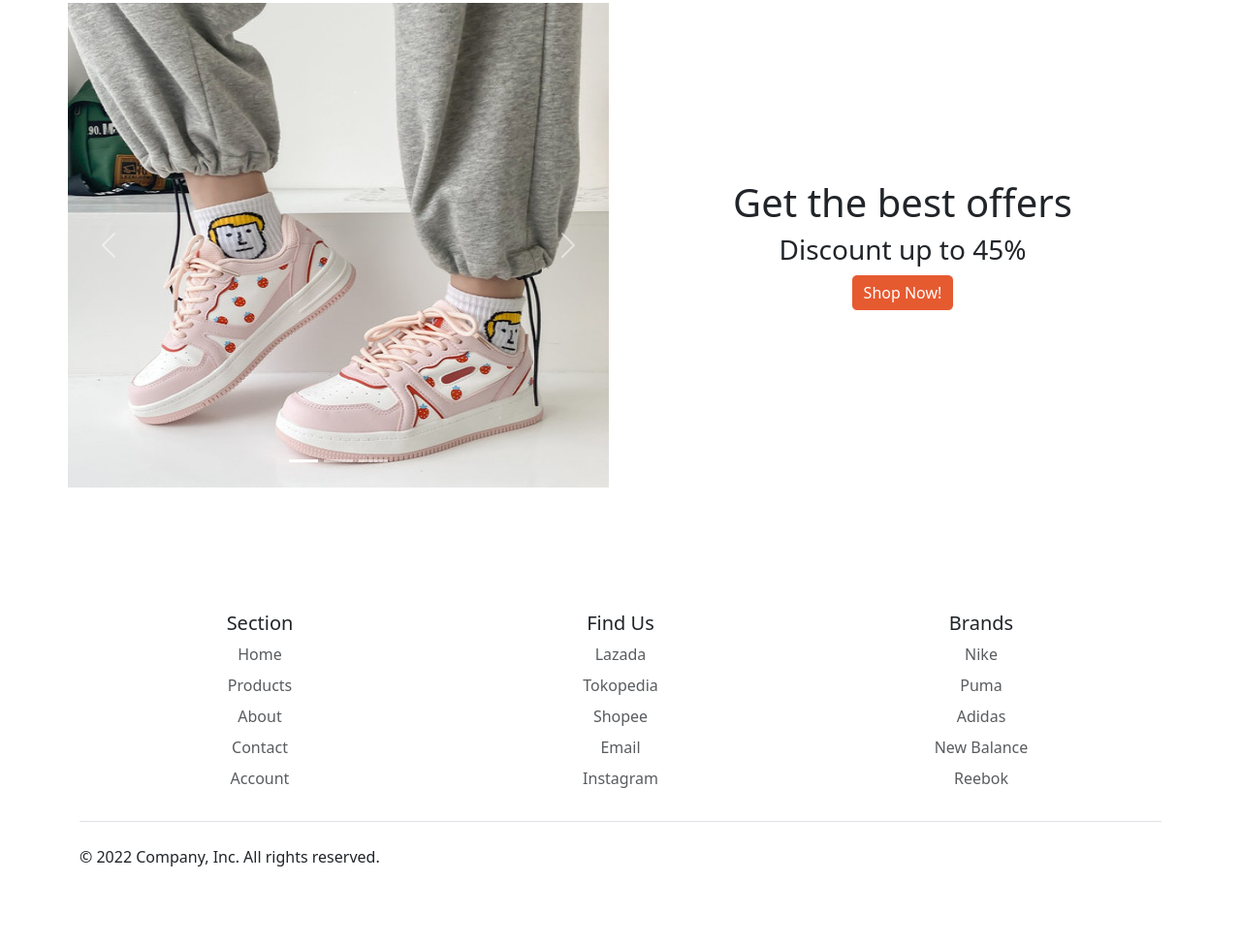
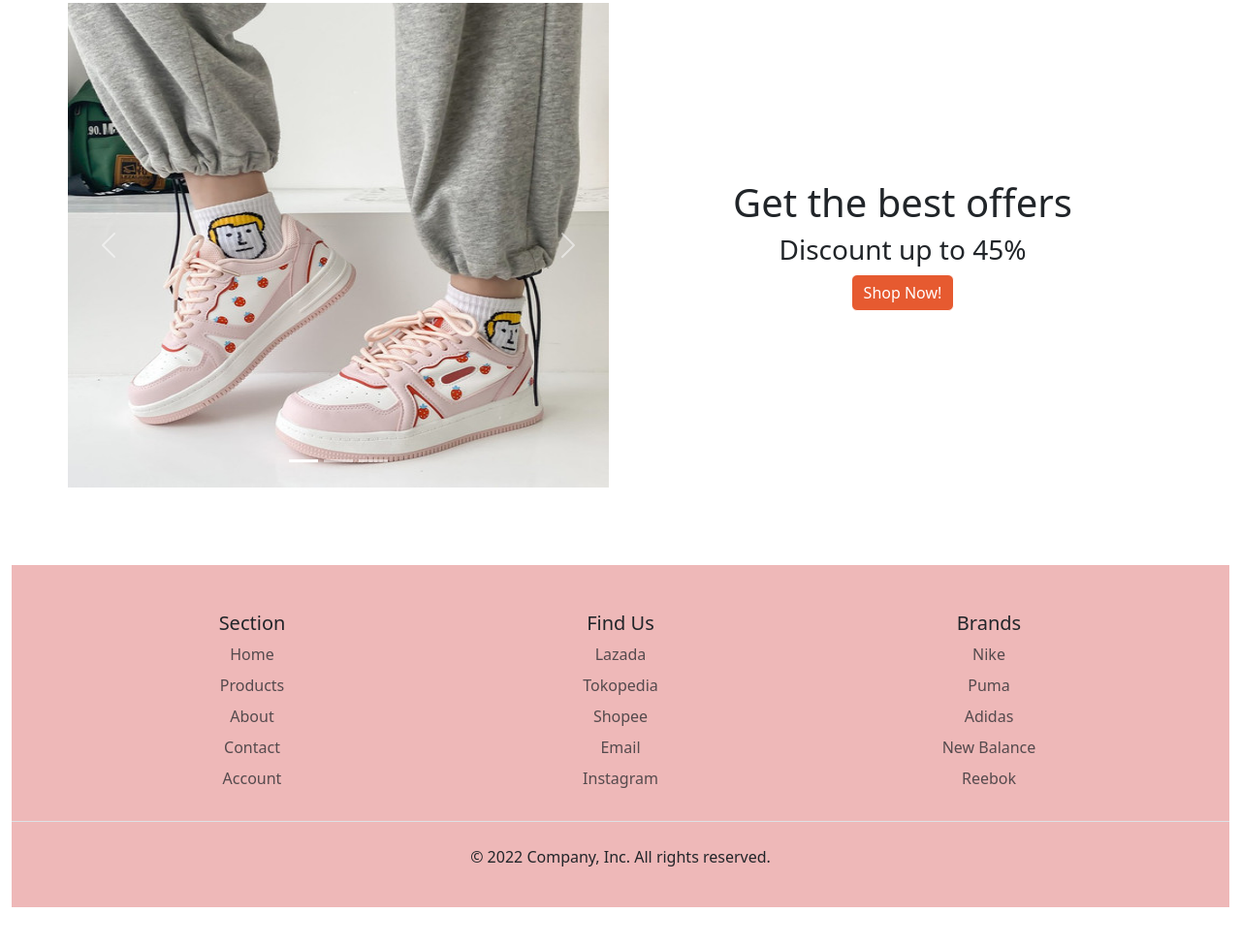
Before and after one commit to kalyanaalk/PWeb-A_Tugas-5, a plain HTML site: page index.html in a window 1280 px wide. Shown: the part 739-1714 px from the top of the page at 97% size. Drawn offline with nearby package versions, Linux system fonts and the light colour scheme; files that its build step writes are made by us from their sources.

Commit message:
Update index.html

```diff
--- a/index.html
+++ b/index.html
@@ -11,7 +11,7 @@
 </head>
 <body">
 
-  <nav class="navbar navbar-expand-lg px-5 bg-white border-bottom fixed-top" style="background-image: linear-gradient(to right, rgb(230, 230, 230), rgb(249, 182, 182))">
+  <nav class="navbar navbar-expand-lg px-5 fixed-top" style="background-color: rgb(249, 182, 182)">
     <a class="navbar-brand" href="#"><img src="images/logo.png" alt="" height="30" class="align-text-top px-5"></a>
     <div class="collapse navbar-collapse px-5" id="navbarNavAltMarkup">
         <div class="navbar-nav ms-auto fs-6">
@@ -25,7 +25,7 @@
     </div>
   </nav>
 
-  <div class="main" style="padding: 160px 0; background-image: linear-gradient(to right, rgb(230, 230, 230), rgb(249, 182, 182));">
+  <div class="main" style="padding: 160px 0; background-image: linear-gradient(to bottom, rgb(249, 182, 182), rgb(255, 255, 255));">
     <div class="container">
         <div class="row d-flex align-items-center">
             <div class="col-xl-5 col-lg-6 col-md-10">
@@ -79,8 +79,8 @@
   </div>
 </div>
 
-<div class="container">
-  <footer class="py-5">
+<div class="container-fluid">
+  <footer class="pt-5" style="background-color: rgba(235, 172, 172, 0.852);">
     <div class="container text-center">
       <div class="row align-items-center">
         <div class="col">
@@ -115,50 +115,8 @@
         </div>
       </div>
     </div>
-    <!-- <div class="row">
-
-      <div class="col-6 col-md-2 mb-3">
-        <h5>Section</h5>
-        <ul class="nav flex-column">
-          <li class="nav-item mb-2"><a href="#" class="nav-link p-0 text-muted">Home</a></li>
-          <li class="nav-item mb-2"><a href="#" class="nav-link p-0 text-muted">Products</a></li>
-          <li class="nav-item mb-2"><a href="#" class="nav-link p-0 text-muted">About</a></li>
-          <li class="nav-item mb-2"><a href="#" class="nav-link p-0 text-muted">Contact</a></li>
-          <li class="nav-item mb-2"><a href="#" class="nav-link p-0 text-muted">Account</a></li>
-        </ul>
-      </div>
-
-      <div class="col-6 col-md-2 mb-3">
-        <h5>Find Us</h5>
-        <ul class="nav flex-column">
-          <li class="nav-item mb-2"><a href="#" class="nav-link p-0 text-muted">Lazada</a></li>
-          <li class="nav-item mb-2"><a href="#" class="nav-link p-0 text-muted">Tokopedia</a></li>
-          <li class="nav-item mb-2"><a href="#" class="nav-link p-0 text-muted">Shopee</a></li>
-          <li class="nav-item mb-2"><a href="#" class="nav-link p-0 text-muted">Email</a></li>
-          <li class="nav-item mb-2"><a href="#" class="nav-link p-0 text-muted">Instagram</a></li>
-        </ul>
-      </div>
-
-      <div class="col-6 col-md-2 mb-3">
-        <h5>Brands</h5>
-        <ul class="nav flex-column">
-          <li class="nav-item mb-2"><a href="#" class="nav-link p-0 text-muted">Nike</a></li>
-          <li class="nav-item mb-2"><a href="#" class="nav-link p-0 text-muted">Puma</a></li>
-          <li class="nav-item mb-2"><a href="#" class="nav-link p-0 text-muted">Adidas</a></li>
-          <li class="nav-item mb-2"><a href="#" class="nav-link p-0 text-muted">New Balance</a></li>
-          <li class="nav-item mb-2"><a href="#" class="nav-link p-0 text-muted">Reebok</a></li>
-        </ul>
-      </div>
-
-    </div> -->
-
-    <div class="d-flex flex-column flex-sm-row justify-content-between py-4 my-4 border-top">
+    <div class="d-flex justify-content-center py-4 my-4 border-top">
       <p>© 2022 Company, Inc. All rights reserved.</p>
-      <ul class="list-unstyled d-flex">
-        <li class="ms-3"><a class="link-dark" href="#"><svg class="bi" width="24" height="24"><use xlink:href="#twitter"></use></svg></a></li>
-        <li class="ms-3"><a class="link-dark" href="#"><svg class="bi" width="24" height="24"><use xlink:href="#instagram"></use></svg></a></li>
-        <li class="ms-3"><a class="link-dark" href="#"><svg class="bi" width="24" height="24"><use xlink:href="#facebook"></use></svg></a></li>
-      </ul>
     </div>
   </footer>
 </div>
```
